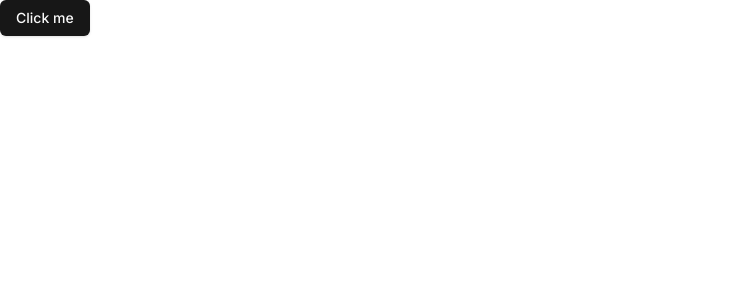
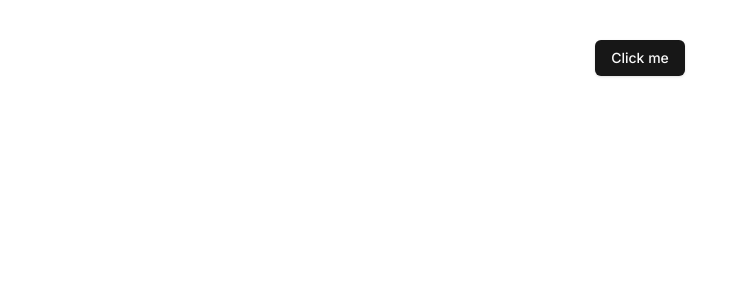
Before and after one commit to Pratham271/Tool-calling, a Next.js app: page / in a window 1280 px wide. Shown: the top 300 px of the page, without its empty margins (0-748 px from the left). Built offline with nearby package versions, Linux system fonts and the light colour scheme.

Commit message:
testing updates

```diff
--- a/src/app/page.tsx
+++ b/src/app/page.tsx
@@ -3,7 +3,7 @@ import { Button } from "@/components/ui/button"
 
 export default function Home() {
   return (
-    <div>
+    <div className="flex justify-center mt-10">
        <Button>Click me</Button>
     </div>
   );
```
